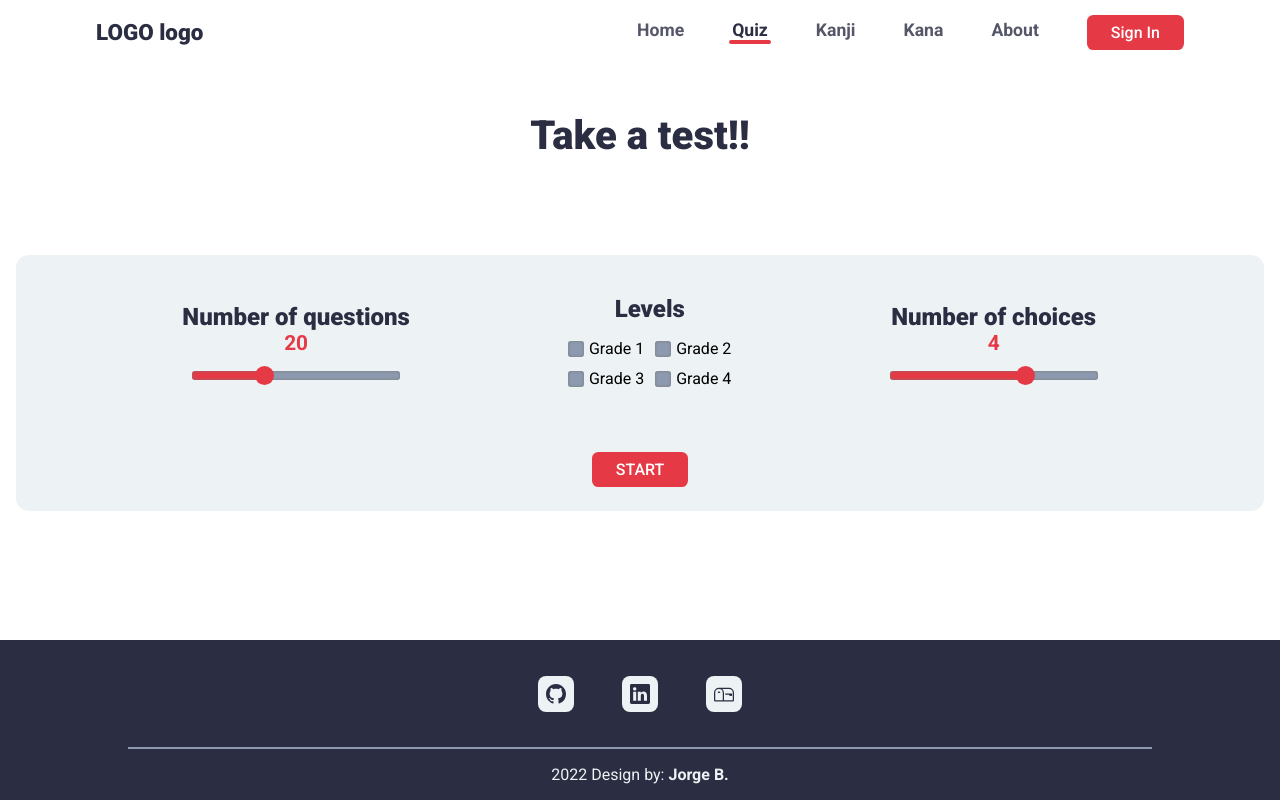
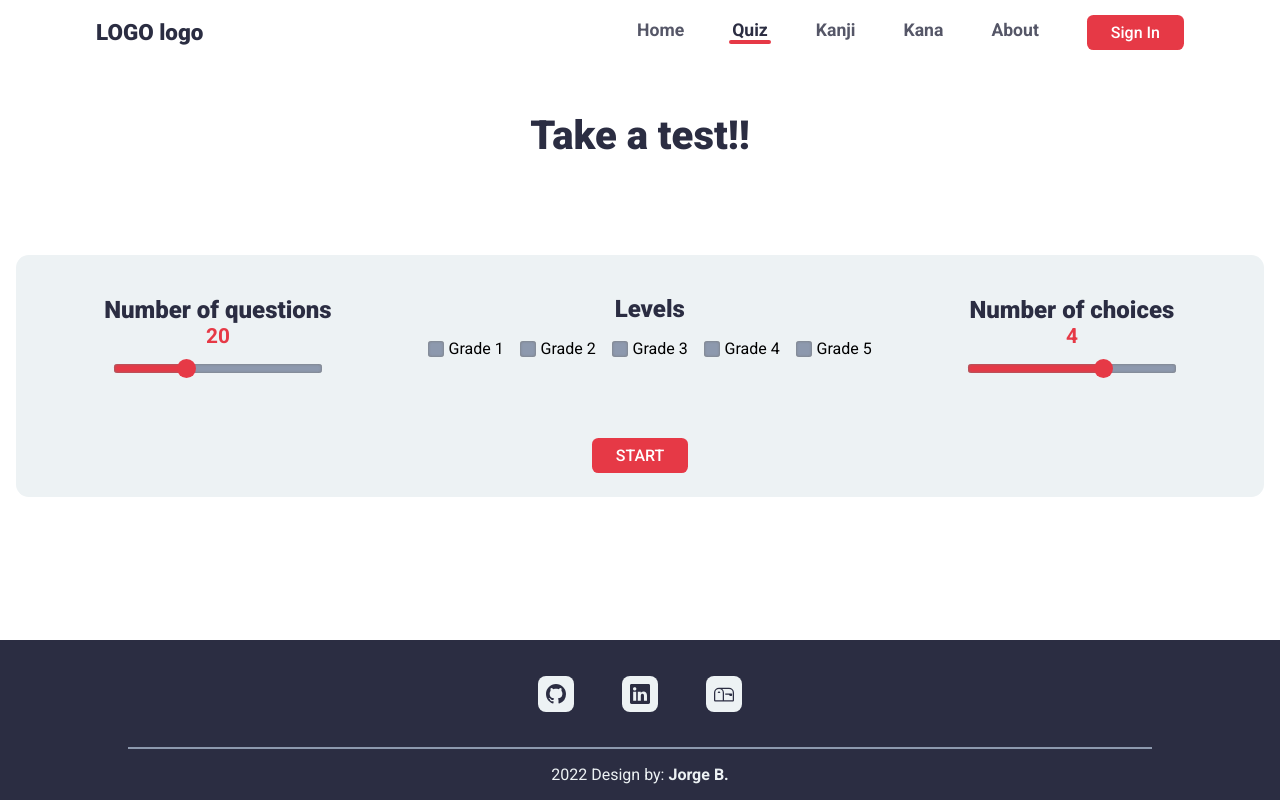
Before and after one commit to jorgebef/kanjistudy-client, a React (Create React App) app: page /quiz in a window 1280 px wide. Built offline with nearby package versions, Linux system fonts and the light colour scheme; a web font is replaced by a local one.

Commit message:
including the new component LevelSelect

```diff
--- a/src/components/KanjiPicker/index.tsx
+++ b/src/components/KanjiPicker/index.tsx
@@ -5,17 +5,20 @@ import gradeListFetch from '../../middleware/levelFetch'
 import { KanjiAliveListT } from '../../middleware/types'
 import Loading from '../Loading'
 import WaveRow from '../WaveRow'
+import LevelSelect from '../LevelSelect'
 
 const KanjiGrid: React.FC = () => {
   const [kanjiList, setKanjiList] = useState<KanjiAliveListT[] | null>(null)
   const [kanji, setKanji] = useState<string>()
   const [visible, setVisible] = useState<boolean>(false)
-  const [grade, setGrade] = useState<number[]>([1])
+  const [grade, setGrade] = useState<number[] | null>([1])
   const [loading, setLoading] = useState<boolean>(true)
 
   useEffect(() => {
-    const gradeFetch = grade.map(g => gradeListFetch(g))
-    let tempList: typeof kanjiList = kanjiList
+    setLoading(true)
+    const gradeFetch = grade?.map(g => gradeListFetch(g))
+    let tempList: typeof kanjiList = null
+    if (!gradeFetch) return
     Promise.all(gradeFetch)
       .then((r: KanjiAliveListT[][]) =>
         r.forEach((r: KanjiAliveListT[]) => {
@@ -33,7 +36,7 @@ const KanjiGrid: React.FC = () => {
     console.log('kanjiList is reset')
   }, [kanjiList])
 
-  const popupSet = (e: React.MouseEvent<HTMLElement>, k: KanjiAliveListT) => {
+  const popupSet = (k: KanjiAliveListT) => {
     // e.currentTarget.classList.toggle('selected')
     setKanji(k.kanji.character)
     setVisible(true)
@@ -41,6 +44,7 @@ const KanjiGrid: React.FC = () => {
 
   return (
     <>
+      <LevelSelect grade={grade} setGrade={setGrade} />
       <WaveRow color='lightgrey'>
         {!loading ? (
           <S.Grid>
@@ -49,7 +53,7 @@ const KanjiGrid: React.FC = () => {
                 <S.Cell
                   key={i}
                   kanji={k.kanji.character}
-                  onClick={e => popupSet(e, k)}
+                  onClick={() => popupSet(k)}
                 >
                   <div className='kanji'>{k.kanji.character}</div>
                 </S.Cell>
--- a/src/components/KanjiPicker/styles.ts
+++ b/src/components/KanjiPicker/styles.ts
@@ -3,6 +3,8 @@ import styled from 'styled-components'
 export const Grid = styled.div`
   display: grid;
   grid-template-columns: repeat(8, 1fr);
+  align-items:center;
+  justify-content:center;
   width: 100%;
   gap: 1rem;
   padding: ${p => p.theme.compPadSm};
--- /dev/null
+++ b/src/components/LevelSelect/index.tsx
@@ -0,0 +1,52 @@
+import { Title } from '../common/Title'
+import * as S from './styles'
+
+type LevelSelectorProps = {
+  // onChange?: (e: React.ChangeEvent<HTMLInputElement>) => void
+  grade: number[] | null
+  setGrade: (g: number[] | null) => void
+}
+
+const LevelSelect = ({ grade, setGrade }: LevelSelectorProps) => {
+  const updateLevel = (e: React.ChangeEvent<HTMLInputElement>) => {
+    console.log('updating grade array!!!!!!!!!!!!!!...')
+    const val: number = Number(e.currentTarget.value)
+    const checked: boolean = e.currentTarget.checked
+    let newGrade: typeof grade
+    if (!grade) {
+      newGrade = [val]
+    } else {
+      newGrade = checked ? [...grade, val] : grade.filter(v => v !== val)
+    }
+    console.log(newGrade)
+    // De-duplicate grades from the array
+    const uniqueGradeArr = [...Array.from(new Set(newGrade))]
+    setGrade(uniqueGradeArr == [] ? null : uniqueGradeArr)
+    // }
+  }
+
+  return (
+    <S.LevelsWrapper>
+      <Title fontSize='sm'>Levels</Title>
+      <div className='checkbox-cont'>
+        {Array(5)
+          .fill(null)
+          .map((_, i) => {
+            i++
+            return (
+              <label key={i}>
+                <S.Checkbox
+                  checked={grade?.find(g => g == i) ? true : false}
+                  value={i}
+                  onChange={updateLevel}
+                />
+                Grade {i}
+              </label>
+            )
+          })}
+      </div>
+    </S.LevelsWrapper>
+  )
+}
+
+export default LevelSelect
--- /dev/null
+++ b/src/components/LevelSelect/styles.ts
@@ -0,0 +1,42 @@
+import styled from "styled-components";
+
+export const LevelsWrapper = styled.div`
+  --thumb-shadow: calc(25px - (50px * var(--is-left-most))) 0 0 -15px #000 inset;
+  display: flex;
+  flex-direction: column;
+  align-items: center;
+
+  & > .checkbox-cont {
+    display: flex;
+    flex-direction: row;
+    justify-content: center;
+    flex-wrap: wrap;
+    gap: 1rem;
+    padding: ${p => p.theme.compPadSm};
+  }
+
+  & label {
+    display: flex;
+    align-items: center;
+    cursor: pointer;
+  }
+`
+
+export const Checkbox = styled.input.attrs(() => ({
+  type: 'checkbox',
+  multiple: true,
+}))`
+  -webkit-appearance: none;
+  background-color: ${p => p.theme.grey};
+  width: 1rem;
+  height: 1rem;
+  border-radius: 0.2rem;
+  cursor: pointer;
+  box-shadow: inset 0px 0px 3px #777;
+  margin-right: 0.3rem;
+
+  &:checked {
+    box-shadow: none;
+    background-color: ${p => p.theme.red};
+  }
+`
--- a/src/components/QuizSelector/index.tsx
+++ b/src/components/QuizSelector/index.tsx
@@ -1,8 +1,8 @@
-import { ChangeEvent, FormEvent, useContext, useEffect } from 'react'
+import { FormEvent, useContext } from 'react'
 import { QuizCtx, QuizCtxT } from '../../context/QuizCtx'
 import { Row } from '../common/PageContainer'
 import { Title } from '../common/Title'
-import GradeSelect from './GradeSelect'
+import LevelSelect from '../LevelSelect'
 import * as S from './styles'
 
 export const QuizSelector: React.FC = () => {
@@ -16,20 +16,6 @@ export const QuizSelector: React.FC = () => {
     quiz,
     setQuiz,
   }: QuizCtxT = useContext(QuizCtx)
-
-  const updateLevel = (e: ChangeEvent<HTMLInputElement>) => {
-    const val: number = Number(e.currentTarget.value)
-    const checked: boolean = e.currentTarget.checked
-    // De-duplicate grades from the array
-    const newGrade = grade
-      ? checked
-        ? [...grade, val]
-        : grade.filter(v => v !== val)
-      : [val]
-    const uniqueGradeArr = [...Array.from(new Set(newGrade))]
-    setGrade(uniqueGradeArr)
-    // }
-  }
 
   const createQuiz = (e: FormEvent<HTMLFormElement>) => {
     e.preventDefault()
@@ -57,7 +43,7 @@ export const QuizSelector: React.FC = () => {
             />
           </S.Option>
           <S.Option>
-            <GradeSelect onChange={updateLevel} grades={4}></GradeSelect>
+            <LevelSelect grade={grade} setGrade={setGrade} />
           </S.Option>
           <S.Option>
             <Title fontSize='sm'>Number of choices</Title>
```
